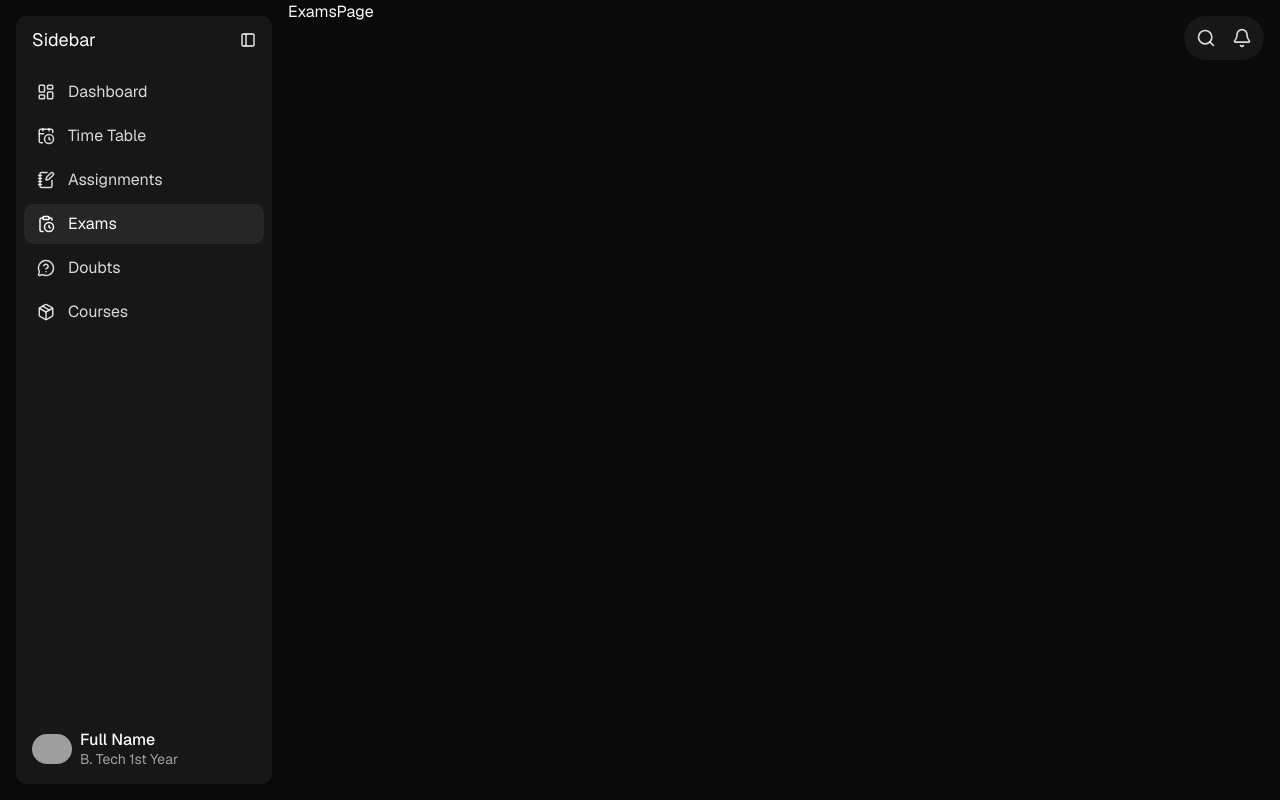
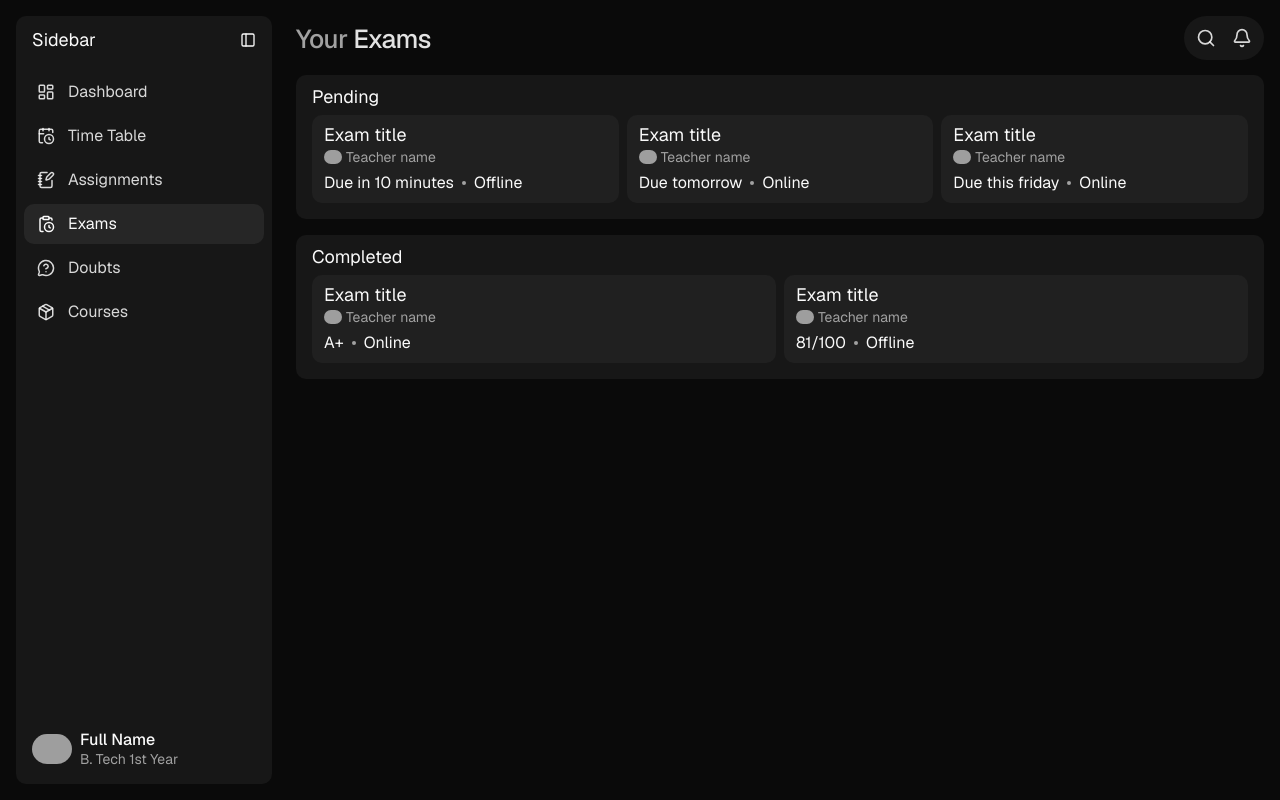
Before and after one commit to ayushghoshdev/educational-tutoring-website, a Next.js app: page /exams in a window 1280 px wide. Built offline with nearby package versions, Linux system fonts and the light colour scheme; grey boxes are pictures that could not be loaded.

Commit message:
Add exams page with placeholder values

```diff
--- /dev/null
+++ b/src/app/(portal)/exams/ExamCard.tsx
@@ -0,0 +1,42 @@
+import Image from "next/image";
+
+type ExamCardProps = {
+  title: string;
+  teacher: string;
+  mode: string;
+  due?: string;
+  grade?: string;
+  marks?: string;
+};
+
+export default function ExamCard({
+  title,
+  teacher,
+  mode,
+  due,
+  grade,
+  marks,
+}: ExamCardProps) {
+  return (
+    <div className="flex-1 min-w-0 cursor-pointer rounded-lg bg-accent/65 hover:bg-accent w-full px-3 py-2 transition-all">
+      <p className="text-lg truncate leading-6">{title}</p>
+      <div className="flex items-center gap-1">
+        <Image
+          src="https://ui-avatars.com/api/?name=Teacher+Name&background=0A0A0A&color=fff"
+          width={18}
+          height={18}
+          alt="TN"
+          className="rounded-full shrink-0"
+        />
+        <p className="text-sm text-muted-foreground">{teacher}</p>
+      </div>
+      <div className="flex items-center gap-2 mt-1">
+        {due && <p>Due {due}</p>}
+        {grade && <p>{grade}</p>}
+        {marks && <p>{marks}</p>}
+        <span className="w-1 h-1 bg-muted-foreground rounded-full inline-block" />
+        <p>{mode}</p>
+      </div>
+    </div>
+  );
+}
--- a/src/app/(portal)/exams/page.tsx
+++ b/src/app/(portal)/exams/page.tsx
@@ -1,3 +1,75 @@
+import ExamCard from "./ExamCard";
+
+const exams = [
+  {
+    id: 1,
+    title: "Exam title",
+    teacher: "Teacher name",
+    mode: "Offline",
+    due: "in 10 minutes",
+  },
+  {
+    id: 2,
+    title: "Exam title",
+    teacher: "Teacher name",
+    mode: "Online",
+    due: "tomorrow",
+  },
+  {
+    id: 3,
+    title: "Exam title",
+    teacher: "Teacher name",
+    mode: "Online",
+    due: "this friday",
+  },
+  {
+    id: 4,
+    title: "Exam title",
+    teacher: "Teacher name",
+    mode: "Online",
+    grade: "A+",
+  },
+  {
+    id: 5,
+    title: "Exam title",
+    teacher: "Teacher name",
+    mode: "Offline",
+    marks: "81/100",
+  },
+];
+
 export default function ExamsPage() {
-  return <div>ExamsPage</div>;
+  return (
+    <div className="px-2 py-5 mr-2">
+      <h1 className="font-medium text-[26px] tracking-tight text-muted-foreground">
+        Your <span className="text-foreground/90">Exams</span>
+      </h1>
+
+      <section className="rounded-lg bg-sidebar px-4 py-2 mt-4">
+        <div>
+          <h2 className="text-lg">Pending</h2>
+          <div className="flex gap-2 mt-1 mb-2">
+            {exams
+              .filter((exam) => exam.due)
+              .map((exam) => (
+                <ExamCard key={exam.id} {...exam} />
+              ))}
+          </div>
+        </div>
+      </section>
+
+      <section className="rounded-lg bg-sidebar px-4 py-2 mt-4">
+        <div>
+          <h2 className="text-lg">Completed</h2>
+          <div className="flex gap-2 mt-1 mb-2">
+            {exams
+              .filter((exam) => exam.grade || exam.marks)
+              .map((exam) => (
+                <ExamCard key={exam.id} {...exam} />
+              ))}
+          </div>
+        </div>
+      </section>
+    </div>
+  );
 }
```
